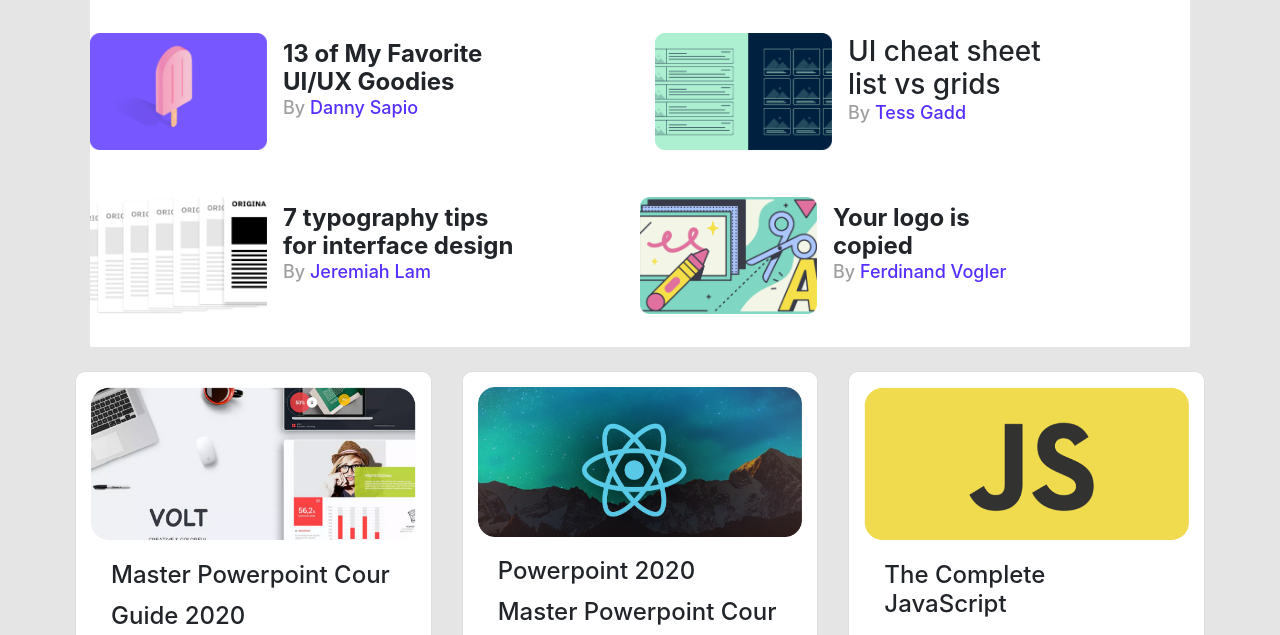
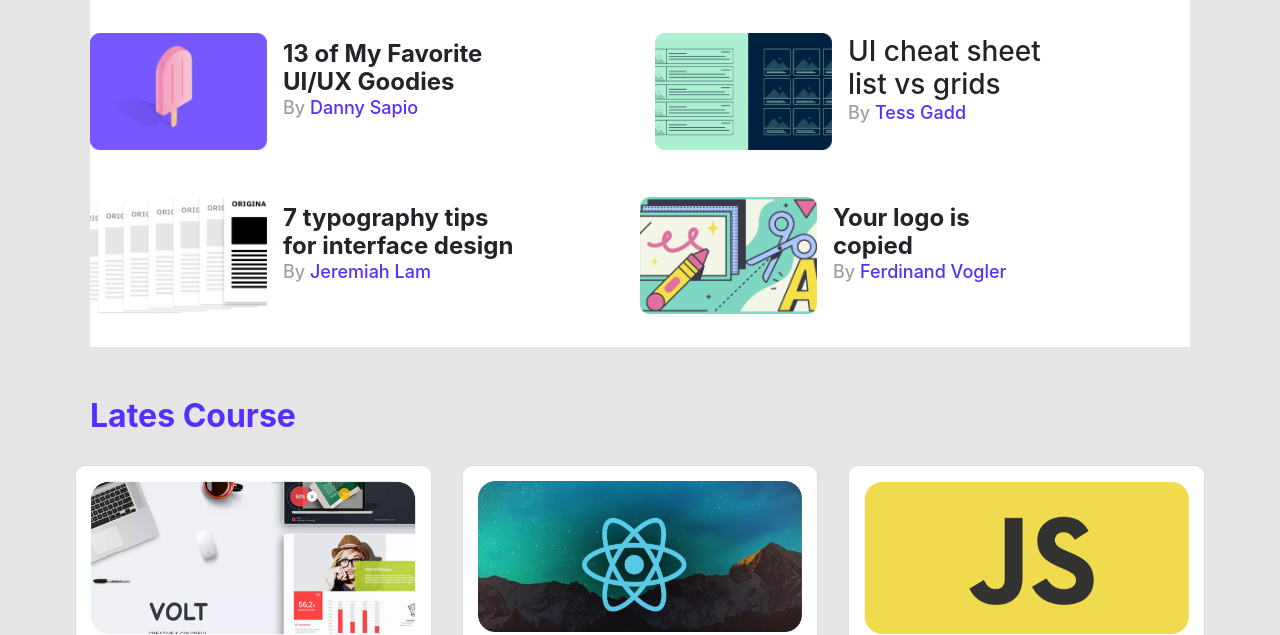
Before and after one commit to abdulhannan527/Leader-Board, a plain HTML site: page index.html in a window 1280 px wide. Shown: the part 465-1100 px from the top of the page. Drawn offline with nearby package versions, Linux system fonts and the light colour scheme.

Commit message:
color change

```diff
--- a/index.html
+++ b/index.html
@@ -118,6 +118,7 @@
 
 
 <section class="lates-course">
+  <h2>Lates Course</h2>
 
     <div class="row">
 
--- a/style/style.css
+++ b/style/style.css
@@ -97,3 +97,8 @@
     font-size: 20px;
     font-weight: normal;
 }
+.lates-course h2{
+    color: #562EFF;
+    margin: 50px 0 30px 0px;
+    font-weight: 700;
+}
```
